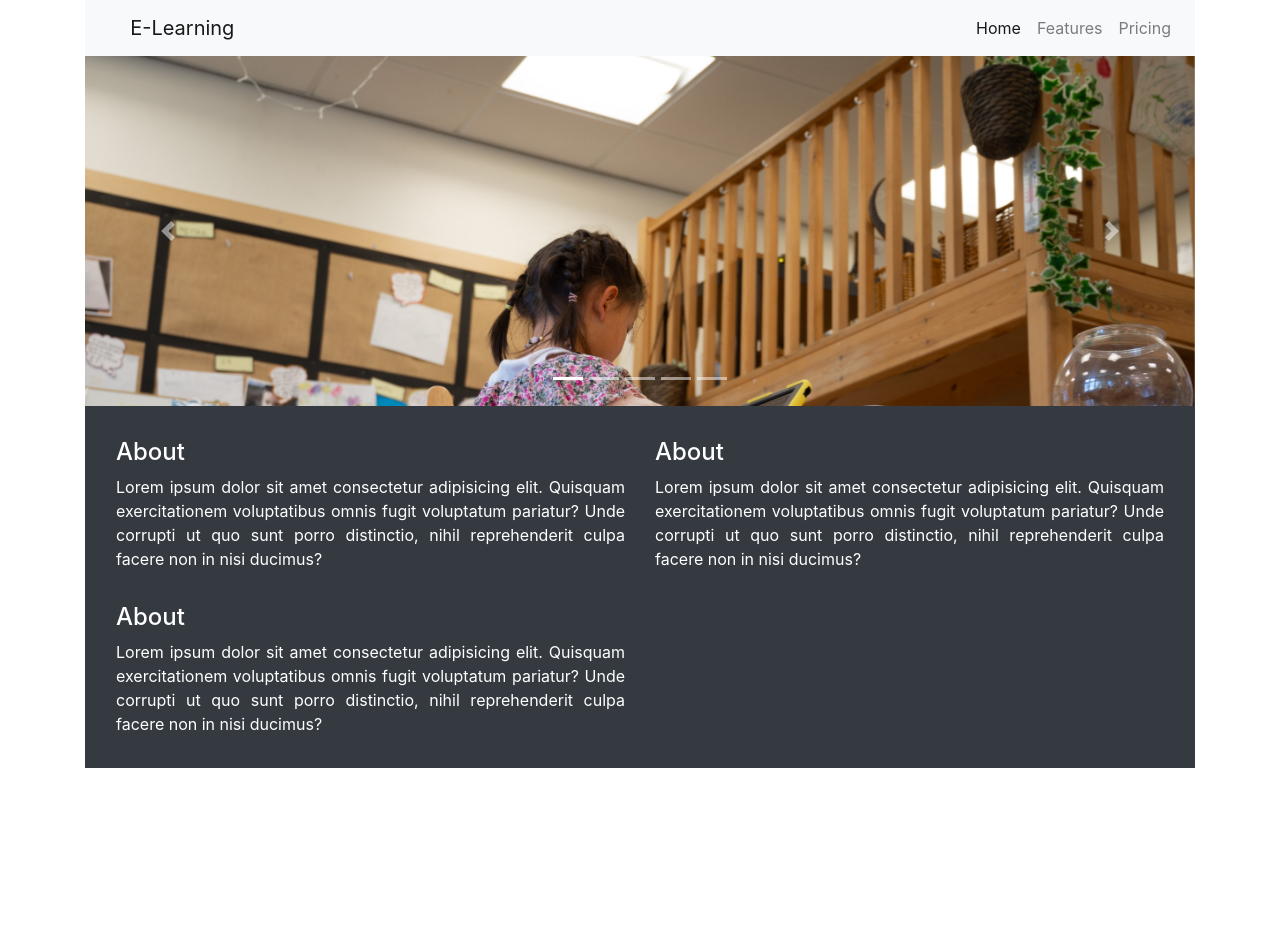
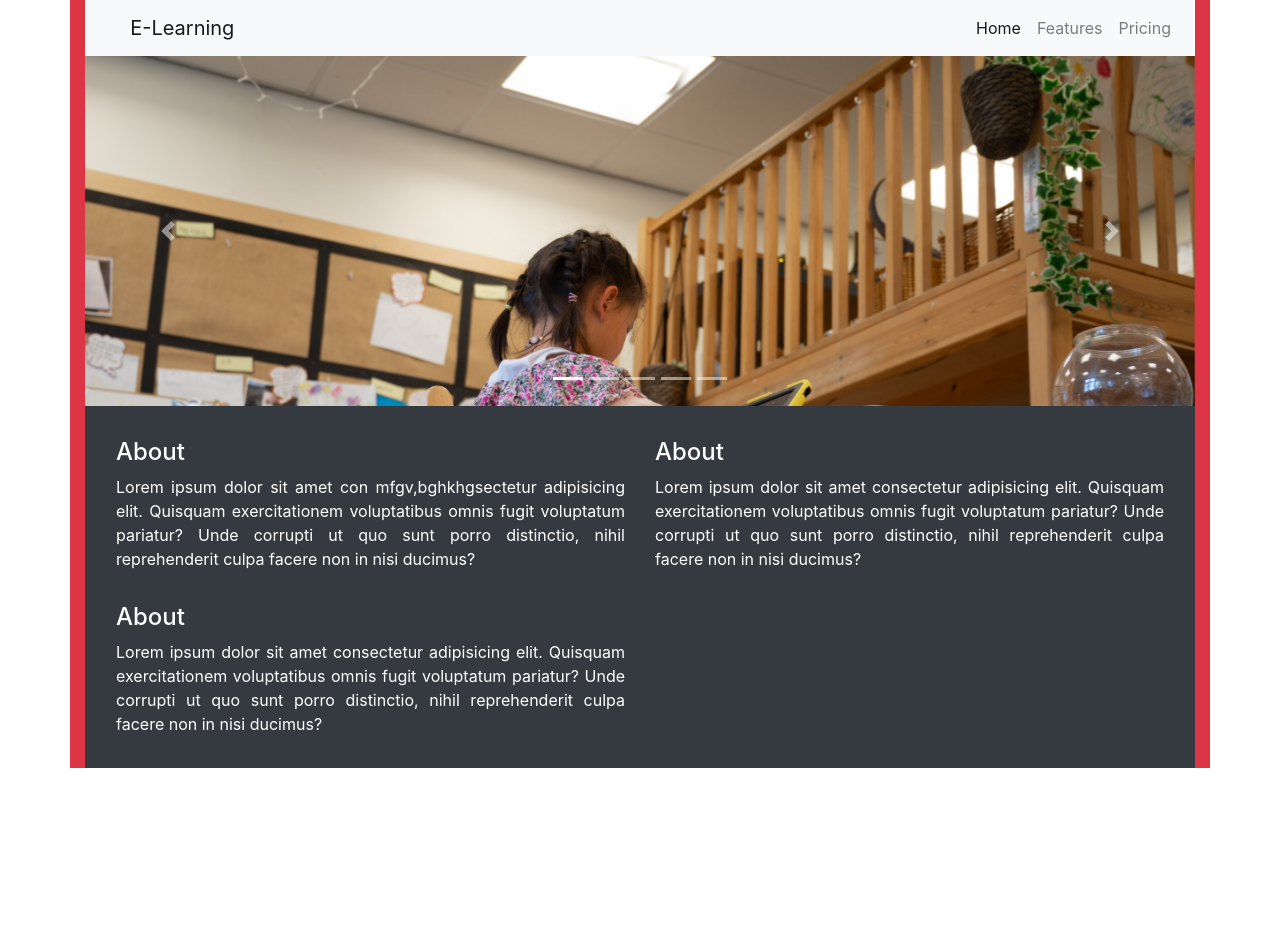
Before and after one commit to ELearningPro/ELearning-PHP-Project, a PHP site: page / in a window 1280 px wide. Shown: the top 943 px of the page. Run offline with PHP 8.4, Linux system fonts and the light colour scheme; some libraries are stand-ins or nearby versions; some web fonts are replaced.

Commit message:
test git

```diff
--- a/index.php
+++ b/index.php
@@ -21,7 +21,7 @@
 </head>
 
 <body>
-    <div class="container">
+    <div class="container bg-danger">
         <header class="sticky-top">
             <nav class="navbar navbar-expand-lg navbar-light bg-light">
                 <a class="navbar-brand" href="#">
@@ -107,7 +107,7 @@
         <footer class="row bg-dark mx-0 p-3">
             <div class="col-md-6 text-justify my-3" style="color:white">
                 <h4>About</h4>
-                Lorem ipsum dolor sit amet consectetur adipisicing elit. Quisquam exercitationem voluptatibus omnis
+                Lorem ipsum dolor sit amet con  mfgv,bghkhgsectetur adipisicing elit. Quisquam exercitationem voluptatibus omnis
                 fugit voluptatum pariatur? Unde corrupti ut quo sunt porro distinctio, nihil reprehenderit culpa facere
                 non in nisi ducimus?
             </div>
```
